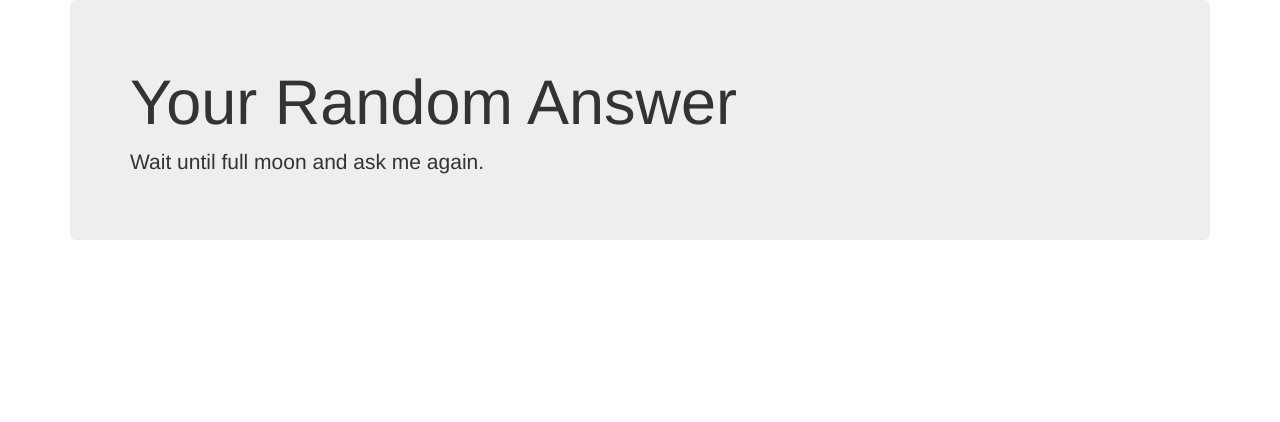
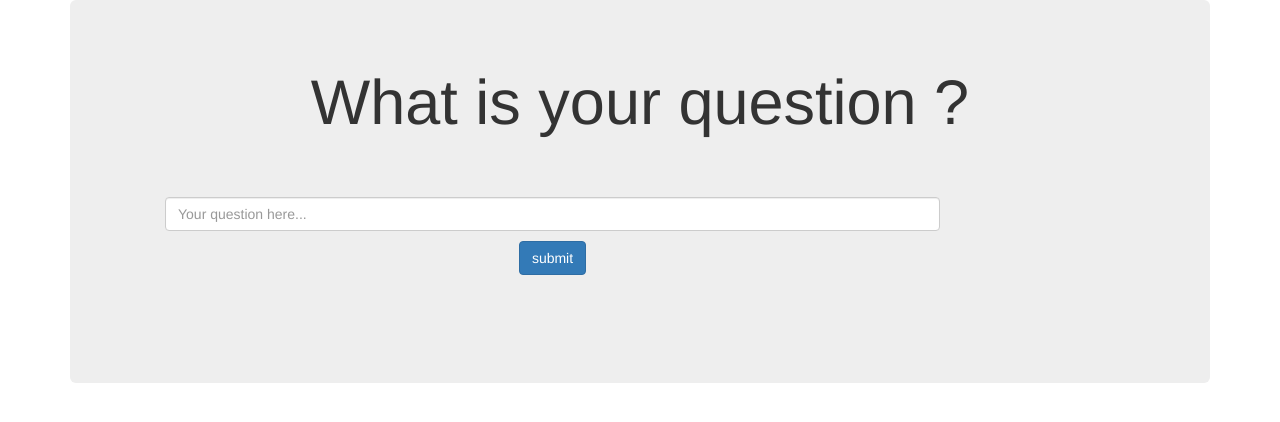
Before and after one commit to borrob/Answermachine, a plain HTML site: page index.html in a window 1280 px wide. Drawn offline with Linux system fonts and the light colour scheme.

Commit message:
Changed layout, added form

```diff
--- a/index.html
+++ b/index.html
@@ -20,8 +20,18 @@
 	<body>
 		<div class="container">
 			<div class="jumbotron">
-				<h1>Your Random Answer</h1>
-				<p id="randomanswer">Random Answer</p>
+				<h1 class="text-center">What is your question ?</h1>
+				<div class="row">
+					<div class="col-sm-10" id='formrow' style='padding: 50px'>
+						<form onsubmit="initapp()" action='#'>
+							<input type="text" class="form-control" placeholder="Your question here..."/>
+							<button type="submit" class="center-block btn btn-primary" style="margin-top: 10px; margin-bottom: 10px;">submit</button>
+						</form>
+					</div>
+				</div>
+			</div>
+			<div class="jumbotron hidden" id='answerdiv'>
+				<h1 id="randomanswer" class="text-center">Random Answer</h1>
 			</div>
 		</div>
 
@@ -30,10 +40,6 @@
 		<!-- Include all compiled plugins (below), or include individual files as needed -->
 		<script src="lib/bootstrap-3.3.5-dist/js/bootstrap.min.js"></script>
 		<script>
-			$( document ).ready(function() {
-				initapp();
-			})
-
 			var ans = [];
 			ans.push('Definitly!');
 			ans.push('Go for it.');
@@ -43,6 +49,7 @@
 			function initapp() {
 				ansernumber = Math.floor(Math.random()*ans.length  + 1);
 				$('#randomanswer').text(ans[ansernumber]);
+				$('#answerdiv').removeClass('hidden');
 			}
 		</script>
 	</body>
```
